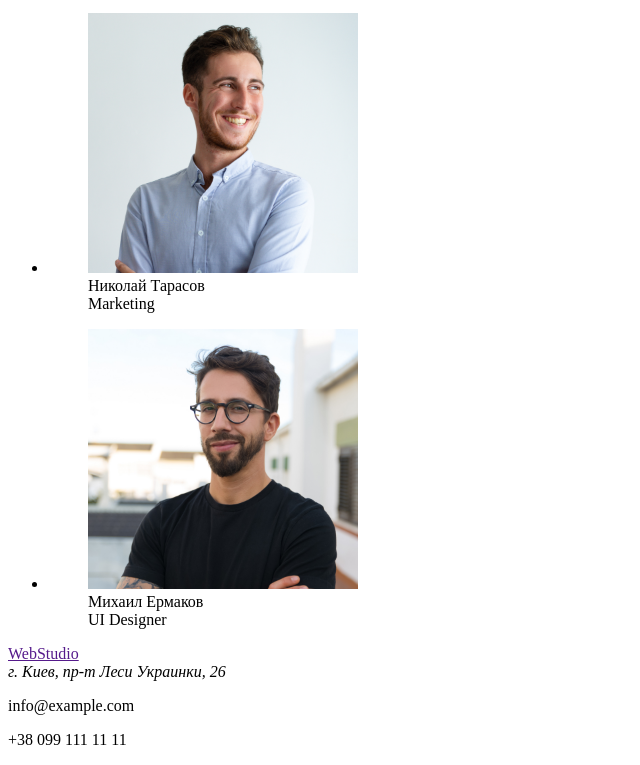
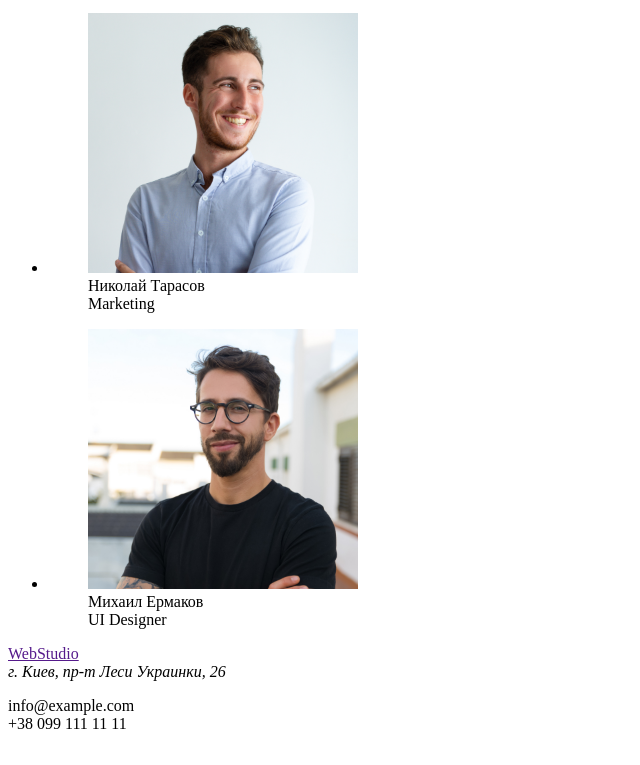
Before and after one commit to DemoUser100/goit-markup-hw-01, a plain HTML site: page index.html in a window 1280 px wide. Shown: the part 2249-3014 px from the top of the page, without its empty margins (0-640 px from the left). Drawn offline with Linux system fonts and the light colour scheme.

Commit message:
Update index.html

```diff
--- a/index.html
+++ b/index.html
@@ -104,8 +104,8 @@
         г. Киев, пр-т Леси Украинки, 26
       </address>
 
-      <p>info@example.com</p>
-      <p>+38 099 111 11 11</p>
+      <p>info@example.com <br>
+      +38 099 111 11 11</p>
 
     </footer>
   </body>
```
